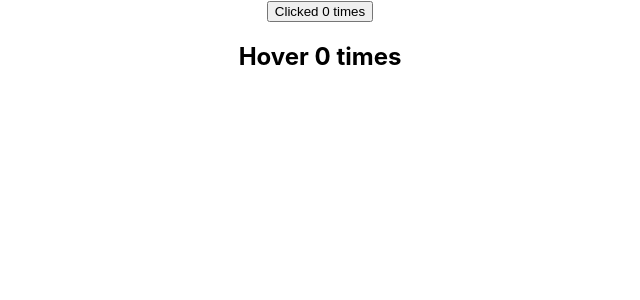
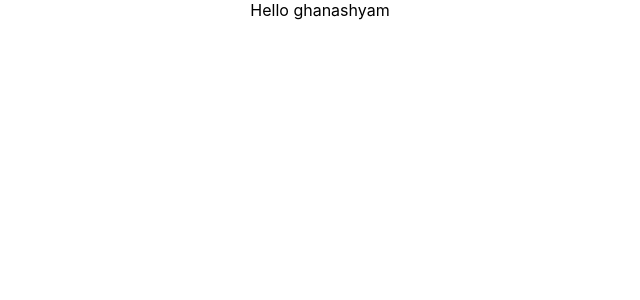
Before and after one commit to ghanashyamkamath/react-basics, a React (Create React App) app: page / in a window 1280 px wide. Shown: the top 300 px of the page, without its empty margins (320-960 px from the left). Built offline with nearby package versions, Linux system fonts and the light colour scheme.

Commit message:
UserContext

```diff
--- a/src/App.js
+++ b/src/App.js
@@ -29,6 +29,8 @@
 import HoverCounterTwo from './components/HoverCounterTwo';
 import User from './components/User';
 import Count from './components/Count';
+import ComponentC from './components/ComponentC';
+import { UserProvider } from './components/userContext';
 function App() {
   return (
     <div className="App">
@@ -64,7 +66,7 @@
       {/* <ClickCounter />
       <HoverCounter /> */}
 
-      <Count
+      {/* <Count
         render={(count, incrementCount) => (
           <ClickCounterTwo
             count={count}
@@ -79,11 +81,14 @@
             incrementCount={incrementCount}
           ></HoverCounterTwo>
         )}
-      />
+      /> */}
 
       {/* <ClickCounterTwo />
       <HoverCounterTwo />
       <User render={ (isLoggedIn) => isLoggedIn ? 'Ghanashyam' : 'Guest' }/> */}
+      <UserProvider value="ghanashyam">
+        <ComponentC />
+      </UserProvider>
     </div>
   );
 }
--- /dev/null
+++ b/src/components/ComponentC.js
@@ -0,0 +1,12 @@
+import React, { Component } from 'react'
+import ComponentE from './ComponentE'
+
+ class ComponentC extends Component {
+    render() {
+        return (
+            <ComponentE />
+        )
+    }
+}
+
+export default ComponentC
--- /dev/null
+++ b/src/components/ComponentE.js
@@ -0,0 +1,12 @@
+import React, { Component } from 'react'
+import ComponentF from './ComponentF'
+
+ class ComponentE extends Component {
+    render() {
+        return (
+            <ComponentF />
+        )
+    }
+}
+
+export default ComponentE
--- /dev/null
+++ b/src/components/ComponentF.js
@@ -0,0 +1,18 @@
+import React, { Component } from 'react'
+import { UserConsumer } from './userContext'
+
+ class ComponentF extends Component {
+    render() {
+        return (
+            <UserConsumer>
+                {
+                    (username) =>{
+                        return <div>Hello {username}</div>
+                    }
+                }
+            </UserConsumer>
+        )
+    }
+}
+
+export default ComponentF
--- /dev/null
+++ b/src/components/userContext.js
@@ -0,0 +1,8 @@
+import React from 'react'
+
+const UserContext = React.createContext()
+
+const UserProvider = UserContext.Provider
+const UserConsumer = UserContext.Consumer
+
+export {UserProvider , UserConsumer}
```
